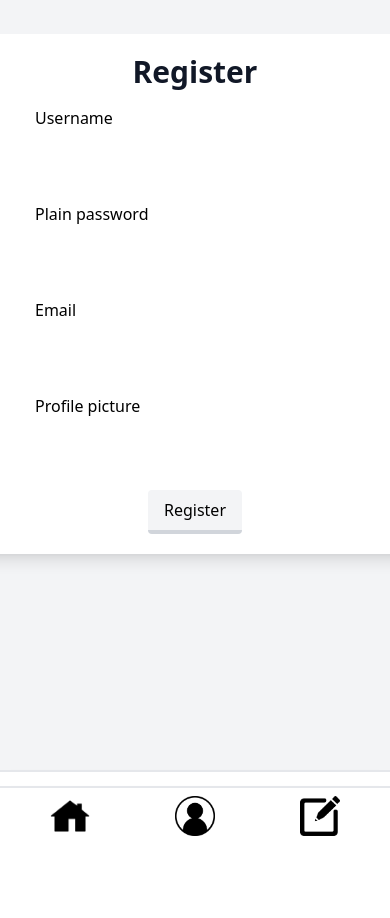
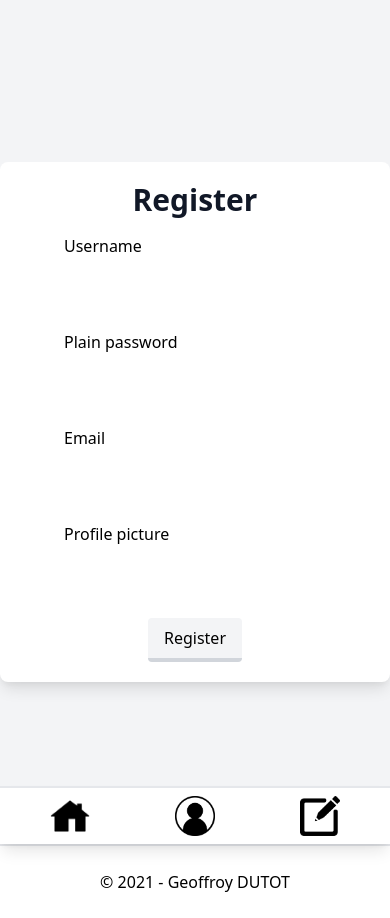
Before and after one commit to GeoffroyDutot/SnowTricks-OC-P6, a Symfony app: template templates/registration/register.html.twig in a window 390 px wide; the page is wider, and only the part inside the window is pictured. Before the commit the page ends 836 px from the top of that part, so only its background shows below. Run offline with Twig, Linux system fonts and the light colour scheme; the template is opened without the code that fills it, so the values that code supplies are empty; form fields are guessed from the names that the template uses; some libraries are stand-ins or nearby versions; some web fonts are replaced.

Commit message:
Fix Responsive

```diff
--- a/src/Form/CommentFormType.php
+++ b/src/Form/CommentFormType.php
@@ -18,7 +18,7 @@ class CommentFormType extends AbstractType
         $builder
             ->add('message', TextareaType::class, [
                 'attr' => [
-                    'class' => 'resize bg-gray-100 border border-gray-400 rounded w-3/5 focus:outline-none focus:bg-white placeholder-gray-700',
+                    'class' => 'resize bg-gray-100 border border-gray-400 rounded w-3/5 focus:outline-none focus:bg-white placeholder-gray-700 m-4',
                     'placeholder' => 'Type your comment...'
                 ],
                 'label' => 'Message',
--- a/templates/home/home.html.twig
+++ b/templates/home/home.html.twig
@@ -30,7 +30,7 @@
             </div>
             <div class="delete-modal">
                 <div class="hidden overflow-x-hidden overflow-y-auto fixed inset-0 z-50 outline-none focus:outline-none justify-center items-center" id="delete-trick-{{ trick.id }}">
-                    <div class="relative w-1/2 my-6 mx-auto max-w-3xl">
+                    <div class="relative w-full sm:w-1/2 my-6 mx-auto max-w-3xl">
                         <!--content-->
                         <div class="border-0 rounded-lg shadow-lg relative flex flex-col w-full bg-white outline-none focus:outline-none">
                             <!--header-->
--- a/templates/include/flash_messages.html.twig
+++ b/templates/include/flash_messages.html.twig
@@ -1,17 +1,17 @@
 {% for message in app.flashes('success') %}
-    <div class="w-1/5 bg-green-100 border-l-4 border-green-500 text-green-700 m-4 p-4 rounded-md transition ease-in duration-1000 opacity-0" role="alert" id="alert">
+    <div class="xs:w-4/5 sm:w-1/5 bg-green-100 border-l-4 border-green-500 text-green-700 m-4 p-4 rounded-md transition ease-in duration-1000 opacity-0" role="alert" id="alert">
         <p class="font-bold">Success !</p>
         <p>{{ message }}</p>
     </div>
 {% endfor %}
 {% for message in app.flashes('warning') %}
-    <div class="w-1/5 bg-yellow-100 border-l-4 border-yellow-100-500 text-yellow-700 m-4 p-4 rounded-md transition ease-in duration-1000 opacity-0" role="alert" id="alert">
+    <div class="xs:w-4/5 sm:w-1/5 bg-yellow-100 border-l-4 border-yellow-100-500 text-yellow-700 m-4 p-4 rounded-md transition ease-in duration-1000 opacity-0" role="alert" id="alert">
         <p class="font-bold">Warning !</p>
         <p>{{ message }}</p>
     </div>
 {% endfor %}
 {% for message in app.flashes('error') %}
-    <div class="w-1/5 bg-red-100 border-l-4 border-red-100-500 text-red-700 m-4 p-4 rounded-md transition ease-in duration-1000 opacity-0" role="alert" id="alert">
+    <div class="xs:w-4/5 sm:w-1/5 bg-red-100 border-l-4 border-red-100-500 text-red-700 m-4 p-4 rounded-md transition ease-in duration-1000 opacity-0" role="alert" id="alert">
         <p class="font-bold">Error !</p>
         <p>{{ message }}</p>
     </div>
--- a/templates/include/footer.html.twig
+++ b/templates/include/footer.html.twig
@@ -1,3 +1,3 @@
-<footer class="text-center w-full bottom-0 p-6 bg-white border-t-2 shadow-lg">
+<footer class="relative text-center w-full bottom-0 p-6 bg-white border-t-2 shadow-lg">
     <p>© 2021 - <a href="https://geoffroydutot.fr" target="_blank" rel="noopener noreferrer">Geoffroy DUTOT</a></p>
 </footer>
--- a/templates/registration/register.html.twig
+++ b/templates/registration/register.html.twig
@@ -3,7 +3,7 @@
 {% block title %}Snowtricks - Register{% endblock %}
 
 {% block body %}
-<div class="h-screen flex justify-center items-center -m-32">
+<div class="h-screen flex justify-center items-center">
     <div class="form w-full max-w-md bg-white flex flex-col py-5 px-8 rounded-lg shadow-lg">
         <h1 class="text-center text-3xl font-extrabold text-gray-900">Register</h1>
         {{ form_start(registrationForm) }}
--- a/templates/security/forgot_password.html.twig
+++ b/templates/security/forgot_password.html.twig
@@ -3,7 +3,7 @@
 {% block title %}Snowtricks - Forgot Password{% endblock %}
 
 {% block body %}
-    <div class="h-screen flex justify-center items-center -m-32">
+    <div class="h-full mt-24 flex justify-center items-center">
         <div class="form w-full max-w-md bg-white flex flex-col py-5 px-8 rounded-lg shadow-lg">
             <h1 class="text-center text-3xl font-extrabold text-gray-900">Forgot password ?</h1>
             {{ form_start(forgotPasswordForm) }}
--- a/templates/security/login.html.twig
+++ b/templates/security/login.html.twig
@@ -3,7 +3,7 @@
 {% block title %}Snowtricks - Log in!{% endblock %}
 
 {% block body %}
-    <div class="h-screen flex justify-center items-center -m-32">
+    <div class="h-full mt-24 flex justify-center items-center">
         <form method="post" class="w-full max-w-md bg-white flex flex-col py-5 px-8 rounded-lg shadow-lg">
             {% if error %}
                 <div class="alert alert-danger">{{ error.messageKey|trans(error.messageData, 'security') }}</div>
--- a/templates/security/reset_password.html.twig
+++ b/templates/security/reset_password.html.twig
@@ -3,7 +3,7 @@
 {% block title %}Snowtricks - Reset Password{% endblock %}
 
 {% block body %}
-    <div class="h-screen flex justify-center items-center -m-32">
+    <div class="h-full mt-24 flex justify-center items-center">
         <div class="form w-full max-w-md bg-white flex flex-col py-5 px-8 rounded-lg shadow-lg">
             <h1 class="text-center text-3xl font-extrabold text-gray-900">Reset password</h1>
             {{ form_start(resetPasswordForm) }}
--- a/templates/trick/add_trick.html.twig
+++ b/templates/trick/add_trick.html.twig
@@ -3,7 +3,7 @@
 {% block title %}Snowtricks - New trick{% endblock %}
 
 {% block body %}
-    <div class="trick-container w-3/4 m-auto mt-10 mb-10 border-gray-100 rounded-lg shadow-lg overflow-hidden bg-white">
+    <div class="trick-container w-11/12 md:w-3/4 m-auto mt-10 mb-10 border-gray-100 rounded-lg shadow-lg overflow-hidden bg-white">
         <div class="form w-full flex flex-col py-5 px-8">
             <h1 class="text-center text-3xl font-extrabold text-gray-900">Add new trick</h1>
             {{ form_start(trickForm) }}
@@ -35,7 +35,6 @@
 
                 <button type="button" class="add-another-collection-widget w-32 border border-gray-300 text-gray-900 rounded hover:shadow focus:outline-none focus:bg-gray-100 focus:bg-opacity-50 focus:border-gray-400 py-2 px-2" data-list-selector="#media-pictures-fields-list">Add picture <i class="fas fa-plus"></i></button>
 
-
                 {{ form_label(trickForm.mediaVideos) }}
                 <ul id="media-videos-fields-list"
                     data-prototype="{{ form_widget(trickForm.mediaVideos.vars.prototype)|e }}"
```
Also changed, not shown: templates/trick/edit_trick.html.twig (+5 -5 lines), templates/trick/trick.html.twig (+8 -8 lines).
